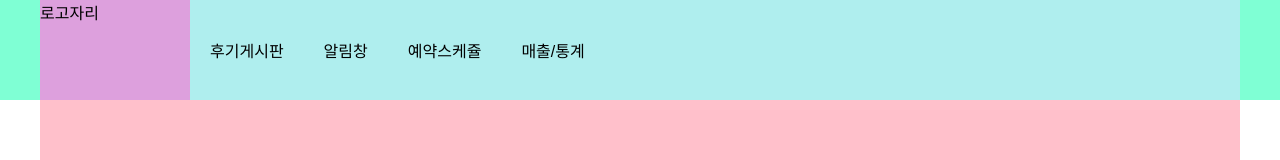
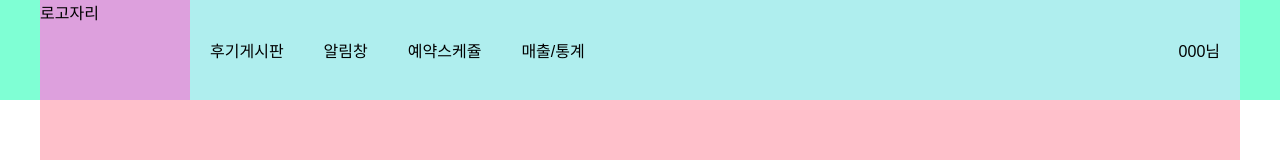
Before and after one commit to djfksdl/vue-threedog, a Vue app: page /edit in a window 1280 px wide. Shown: the top 160 px of the page. Built offline with nearby package versions, Linux system fonts and the light colour scheme.

Commit message:
ㅇㅅ mheader추가

```diff
--- a/src/assets/css/mheader/mheader.css
+++ b/src/assets/css/mheader/mheader.css
@@ -9,19 +9,26 @@
     margin: 0 auto;
     background-color: paleturquoise;
     display: flex;
+    justify-content: space-between;
+    padding-right: 20px;
+    align-items: center;
 }
-/* 로고 */
-.mheader .mheaderWrap .mlogo{
+/* 헤더 왼쪽(로고+메뉴) */
+.mheader .mheaderWrap .mheaderLeft{
+    display: flex;
+}
+.mheader .mheaderWrap .mheaderLeft .mlogo{
     width: 150px;
     height: 100px;
     background-color: plum;
 }
-.mheader .mheaderWrap .mMenu{
+.mheader .mheaderWrap .mheaderLeft .mMenu{
     display: flex;
     align-items: center;
 }
-.mheader .mheaderWrap .mMenu a{}
-.mheader .mheaderWrap .mMenu a li{
+.mheader .mheaderWrap .mheaderLeft .mMenu a{}
+.mheader .mheaderWrap .mheaderLeft .mMenu a li{
     margin: 0 20px;
-
 }
+/* 헤더 오른쪽 로그인 */
+.mheader .mheaderWrap .mheaderRight{}
--- a/src/components/ManagerHeader.vue
+++ b/src/components/ManagerHeader.vue
@@ -1,6 +1,8 @@
 <template>
     <div class="mheader">
         <div class="mheaderWrap">
+            <!-- 헤더 왼쪽(로고+메뉴) -->
+            <div class="mheaderLeft">
                 <!-- 로고 -->
                 <div class="mlogo">
                     <p>로고자리</p>
@@ -14,6 +16,11 @@
                     <router-link to=""><li>예약스케쥴</li></router-link>
                     <router-link to=""><li>매출/통계</li></router-link>
                 </ul>
+            </div>
+            <!-- 헤더 오른쪽 로그인 -->
+            <div class="mheaderRight">
+                <p>000님</p>
+            </div>
         </div>
     </div>
 </template>
```
Lines whose indentation alone changed are shown as unchanged.
